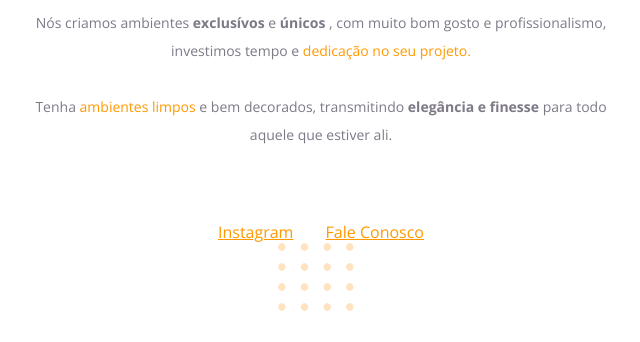
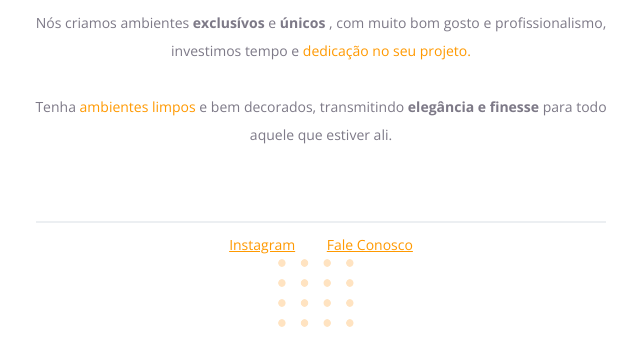
Before and after one commit to leonardoffirmino/explorer-projeto-01, a plain HTML site: page index.html in a window 1280 px wide. Shown: the part 468-810 px from the top of the page, without its empty margins (319-959 px from the left). Drawn offline with nearby package versions, Linux system fonts and the light colour scheme.

Commit message:
add line

```diff
--- a/index.html
+++ b/index.html
@@ -36,6 +36,9 @@
   </div>
 
   <div id="footer">
+    <div id="line">
+
+    </div>
     <a href="#">Instagram</a>
     <a href="#">Fale Conosco</a>
   </div>
--- a/style.css
+++ b/style.css
@@ -30,12 +30,21 @@ span , a {
   color:#FF9900;
 }
 
-p{
+p, #footer{
   color:#7D7987;
   font-size: 14px;
   line-height: 28px;
 }
 
+
 #footer a + a {
   margin-left: 28px;
+
 }
+
+#line{
+  width: 568px;
+  height: 0px;
+  margin: 0 auto 8px;
+  border: 1px solid #ECEFF2;
+}
```
